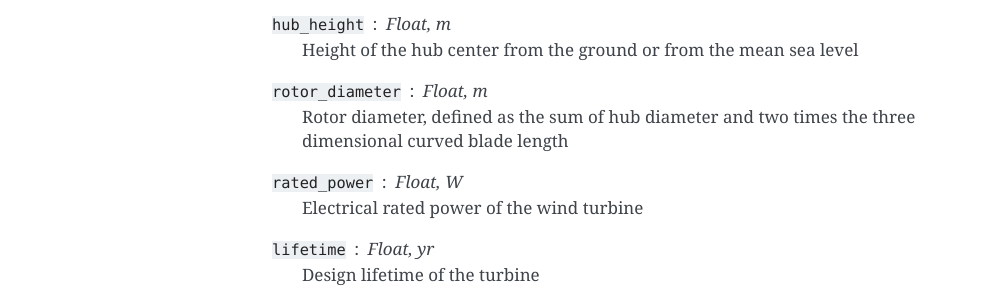
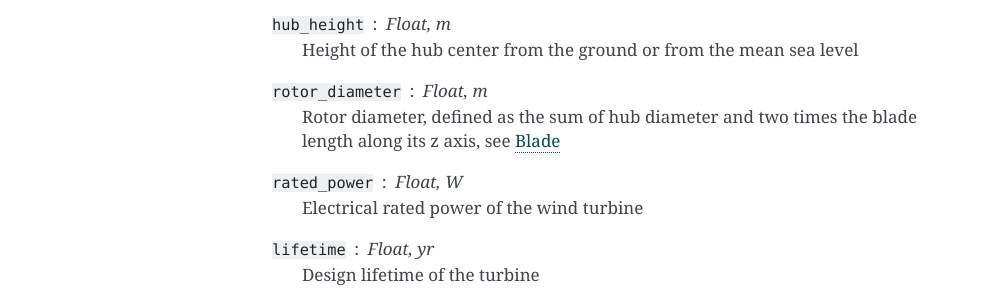
Before and after one commit to IEAWindTask37/windIO, a Sphinx documentation site: the page built from docs/source/assembly.rst, in a window 1280 px wide. Shown: the part 623-923 px from the top of the page, without its empty margins (148-1141 px from the left). Built offline with Sphinx 7.4.7, drawn with Linux system fonts in a browser that asks for light colours.

Commit message:
update definition of rotor diameter and rthick

```diff
--- a/docs/source/assembly.rst
+++ b/docs/source/assembly.rst
@@ -27,7 +27,7 @@
     Height of the hub center from the ground or from the mean sea level
 
 :code:`rotor_diameter` : Float, m
-    Rotor diameter, defined as the sum of hub diameter and two times the three dimensional curved blade length
+    Rotor diameter, defined as the sum of hub diameter and two times the blade length along its z axis, see :ref:`blade`
 
 :code:`rated_power` : Float, W
     Electrical rated power of the wind turbine
--- a/docs/source/blade.rst
+++ b/docs/source/blade.rst
@@ -27,7 +27,6 @@ outer_shape_bem
 
 :code:`rthick.values` : Array of floats
     This array has recently been added to windIO to overcome the uncertainty in the interpolated distribution of relative thickness along blade span. It should match the field :code:`airfoil_position`
-
 
 :code:`reference_axis` : Object
     The field :code:`reference_axis` describes the three-dimensional shape of the reference axis of the blade via three sub-fields, namely :code:`x`, :code:`y`, and :code:`z`. The three sub-fields contain the pairs of arrays :code:`grid` and :code:`values`. The former is nondimensional, while the latter is expressed in meters.
```
Also changed, not shown: 1 other file.
